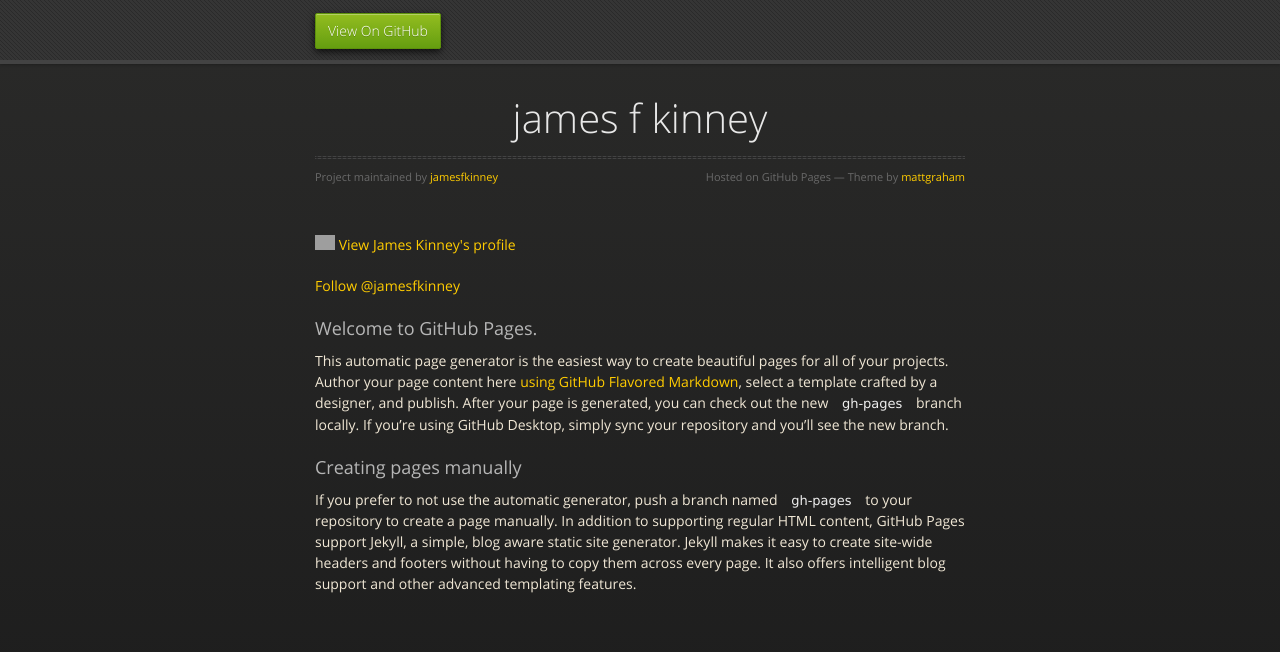
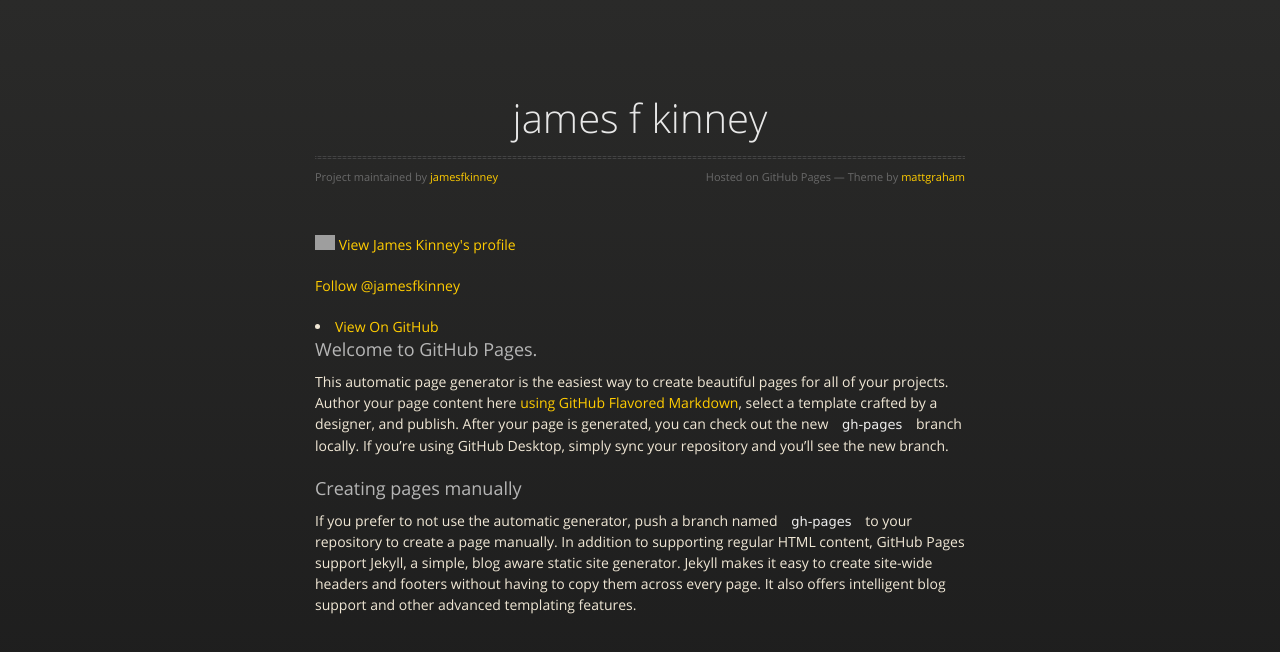
Before and after one commit to jamesfkinney/jamesfkinney.github.io, a plain HTML site: page index.html in a window 1280 px wide. Drawn offline with nearby package versions, Linux system fonts and the light colour scheme; grey boxes are pictures that could not be loaded.

Commit message:
Initial manual page test

```diff
--- a/index.html
+++ b/index.html
@@ -3,7 +3,7 @@
   <head>
     <meta charset="utf-8">
     <meta http-equiv="X-UA-Compatible" content="chrome=1">
-    <title>james f kinney by jamesfkinney</title>
+    <title>james f kinney</title>
     <link rel="stylesheet" href="stylesheets/styles.css">
     <link rel="stylesheet" href="stylesheets/github-dark.css">
     <script src="https://ajax.googleapis.com/ajax/libs/jquery/1.7.1/jquery.min.js"></script>
@@ -18,12 +18,6 @@
 
   </head>
   <body>
-      <div id="header">
-        <nav>
-          <li class="fork"><a href="https://github.com/jamesfkinney">View On GitHub</a></li>
-        </nav>
-      </div><!-- end header -->
-
     <div class="wrapper">
 
       <section>
@@ -38,6 +32,11 @@
         <p><a href="https://www.linkedin.com/pub/james-kinney/0/15a/753"><img src="https://static.licdn.com/scds/common/u/img/webpromo/btn_in_20x15.png" width="20" height="15" alt="View James Kinney's LinkedIn profile" border="0"> View James Kinney's profile</a></p>
 
 <p><a href="https://twitter.com/jamesfkinney">Follow @jamesfkinney</a> </p>
+
+
+<nav>
+  <li class="fork"><a href="https://github.com/jamesfkinney">View On GitHub</a></li>
+</nav>
 
 <h3>
 <a id="welcome-to-github-pages" class="anchor" href="#welcome-to-github-pages" aria-hidden="true"><span aria-hidden="true" class="octicon octicon-link"></span></a>Welcome to GitHub Pages.</h3>
```
